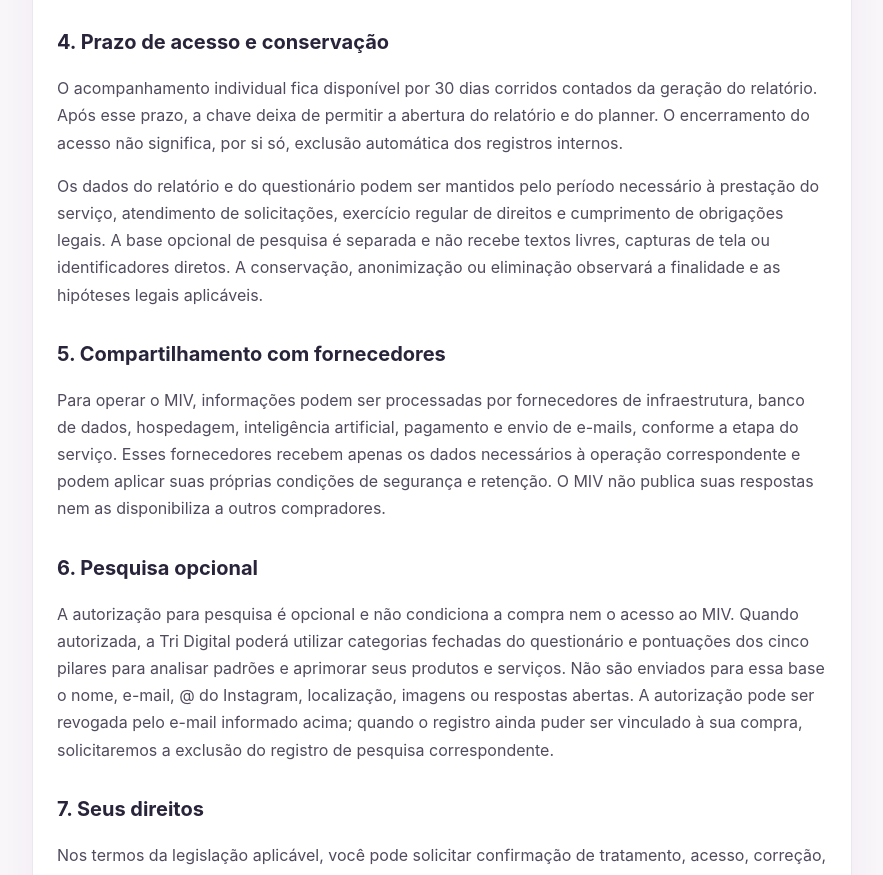
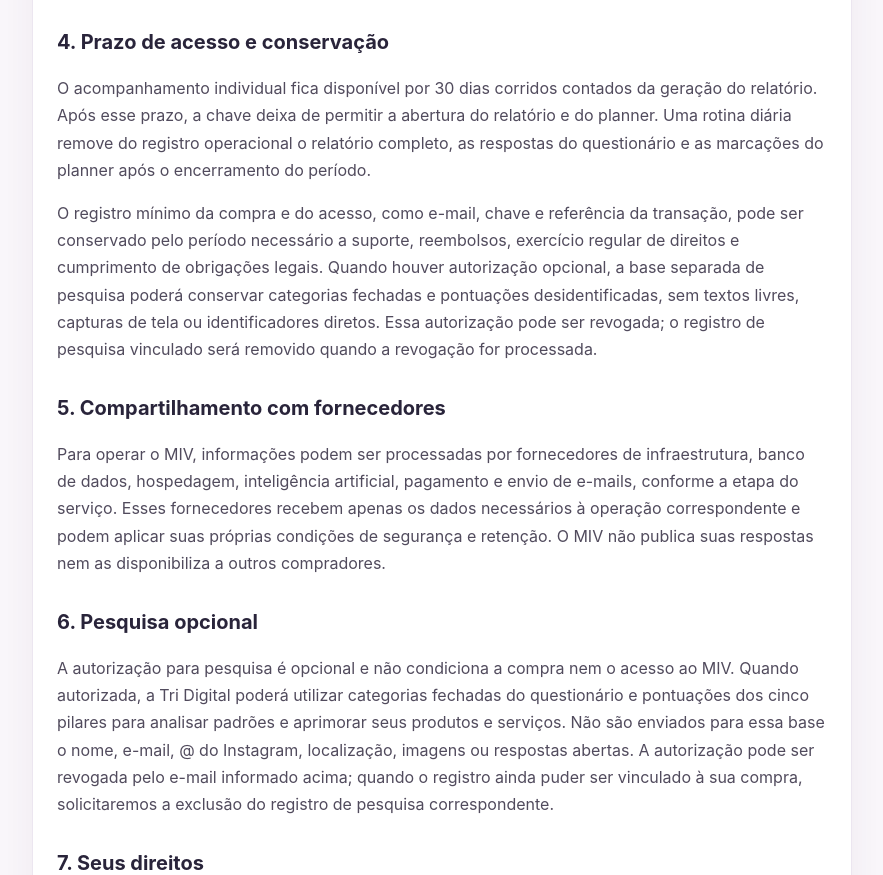
Before and after one commit to tridigitalmktpropostas/plataforma, a plain HTML site: page politica-de-privacidade.html in a window 1280 px wide. Shown: the part 1102-1977 px from the top of the page, without its empty margins (198-1081 px from the left). Drawn offline with Linux system fonts and the light colour scheme.

Commit message:
Explain the 30-day data purge and optional research retention

```diff
--- a/politica-de-privacidade.html
+++ b/politica-de-privacidade.html
@@ -44,8 +44,8 @@ footer{margin-top:34px;padding-top:18px;border-top:1px solid var(--line);font-si
 </ul>
 
 <h2>4. Prazo de acesso e conservação</h2>
-<p>O acompanhamento individual fica disponível por 30 dias corridos contados da geração do relatório. Após esse prazo, a chave deixa de permitir a abertura do relatório e do planner. O encerramento do acesso não significa, por si só, exclusão automática dos registros internos.</p>
-<p>Os dados do relatório e do questionário podem ser mantidos pelo período necessário à prestação do serviço, atendimento de solicitações, exercício regular de direitos e cumprimento de obrigações legais. A base opcional de pesquisa é separada e não recebe textos livres, capturas de tela ou identificadores diretos. A conservação, anonimização ou eliminação observará a finalidade e as hipóteses legais aplicáveis.</p>
+<p>O acompanhamento individual fica disponível por 30 dias corridos contados da geração do relatório. Após esse prazo, a chave deixa de permitir a abertura do relatório e do planner. Uma rotina diária remove do registro operacional o relatório completo, as respostas do questionário e as marcações do planner após o encerramento do período.</p>
+<p>O registro mínimo da compra e do acesso, como e-mail, chave e referência da transação, pode ser conservado pelo período necessário a suporte, reembolsos, exercício regular de direitos e cumprimento de obrigações legais. Quando houver autorização opcional, a base separada de pesquisa poderá conservar categorias fechadas e pontuações desidentificadas, sem textos livres, capturas de tela ou identificadores diretos. Essa autorização pode ser revogada; o registro de pesquisa vinculado será removido quando a revogação for processada.</p>
 
 <h2>5. Compartilhamento com fornecedores</h2>
 <p>Para operar o MIV, informações podem ser processadas por fornecedores de infraestrutura, banco de dados, hospedagem, inteligência artificial, pagamento e envio de e-mails, conforme a etapa do serviço. Esses fornecedores recebem apenas os dados necessários à operação correspondente e podem aplicar suas próprias condições de segurança e retenção. O MIV não publica suas respostas nem as disponibiliza a outros compradores.</p>
```
